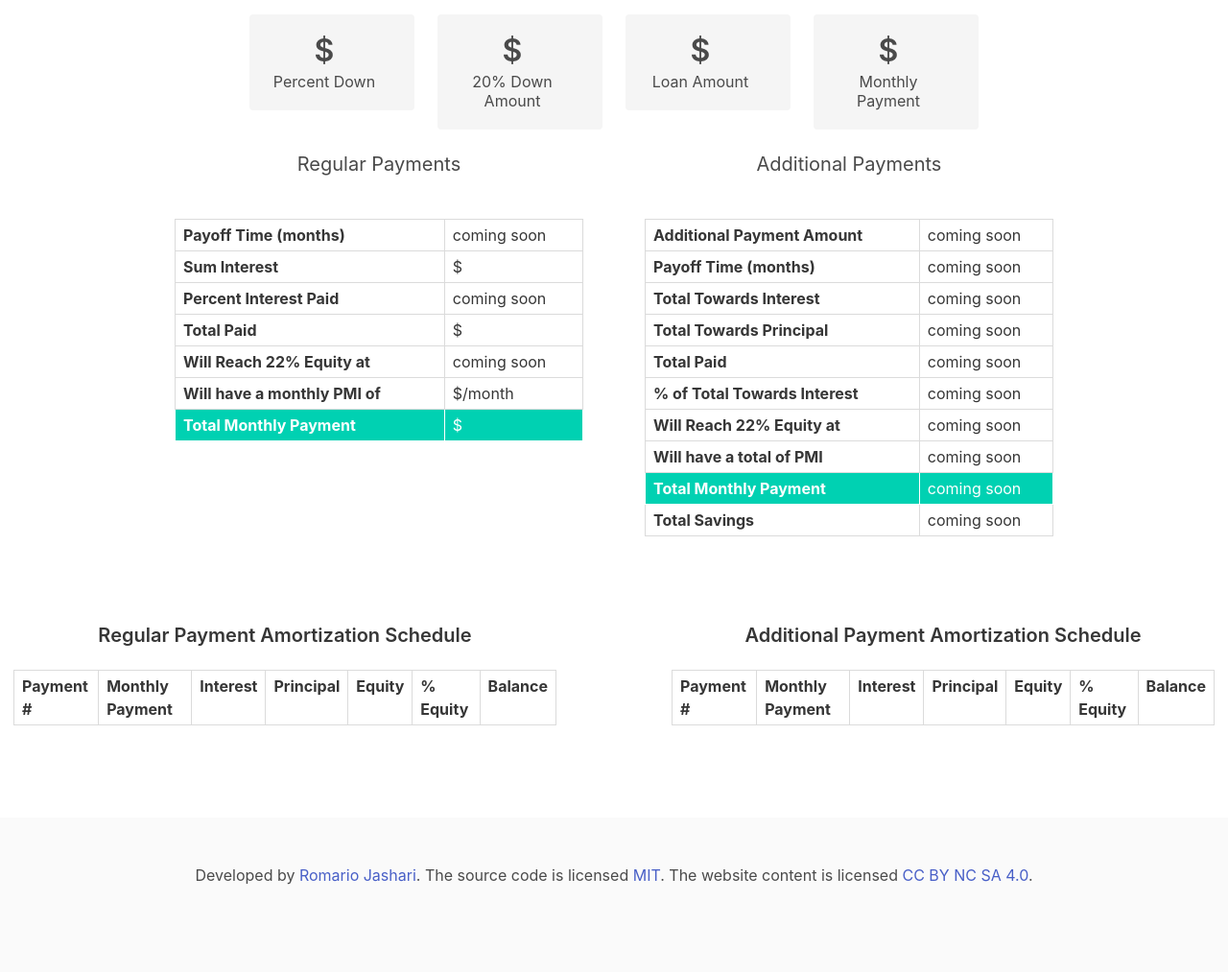
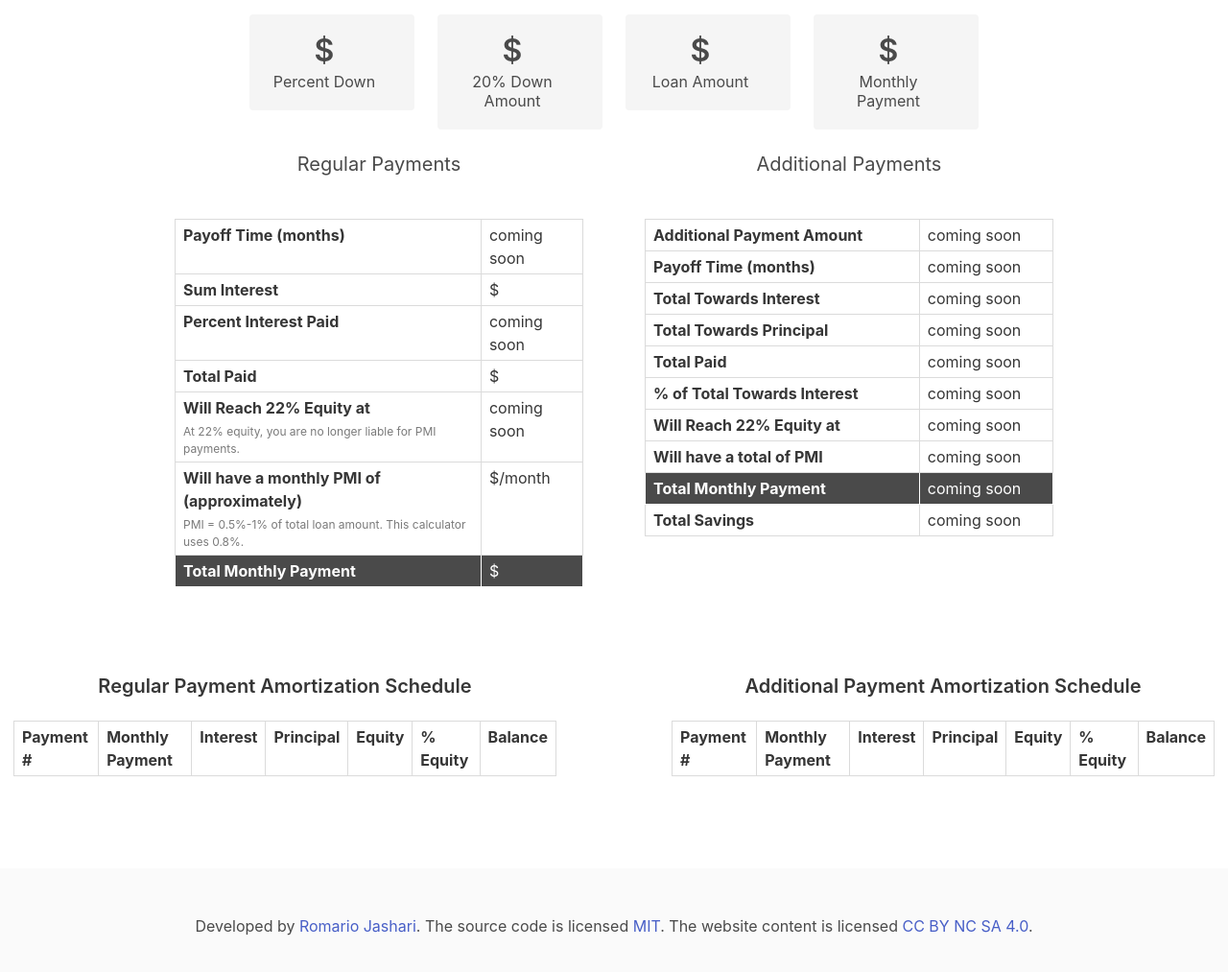
Before and after one commit to romrioo/mortgagecalculator, a plain HTML site: page index.html in a window 1280 px wide. Shown: the part 713-1726 px from the top of the page at 96% size. Drawn offline with nearby package versions, Linux system fonts and the light colour scheme.

Commit message:
Design Update

```diff
--- a/index.html
+++ b/index.html
@@ -213,14 +213,14 @@
                   <td><p id="totalPayment" class="is-3">$</p></td>
                 </tr>
                 <tr>
-                  <th>Will Reach 22% Equity at</th>
+                  <th>Will Reach 22% Equity at<p class="help is-size-7 has-text-weight-normal has-text-grey">At 22% equity, you are no longer liable for PMI payments.</p></th>
                   <td>coming soon</td>
                 </tr>
                 <tr>
-                  <th>Will have a monthly PMI of</th>
+                  <th>Will have a monthly PMI of (approximately)<p class="help is-size-7 has-text-weight-normal has-text-grey">PMI = 0.5%-1% of total loan amount. This calculator uses 0.8%.</p></th>
                   <td><span id="pmi">$</span>/month</td>
                 </tr>
-                <tr class="is-selected">
+                <tr class="is-selected has-background-grey-dark">
                   <th>Total Monthly Payment</th>
                   <td><span id="pmiPlusMonthlyPayment">$</span></td>
                 </tr>
@@ -265,7 +265,7 @@
                   <th>Will have a total of PMI</th>
                   <td>coming soon</td>
                 </tr>
-                <tr class="is-selected">
+                <tr class="is-selected has-background-grey-dark">
                   <th>Total Monthly Payment</th>
                   <td><span id=""></span>coming soon</td>
                 </tr>
```
